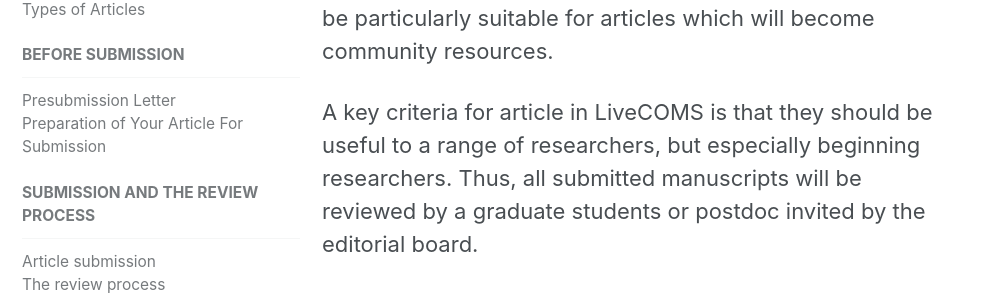
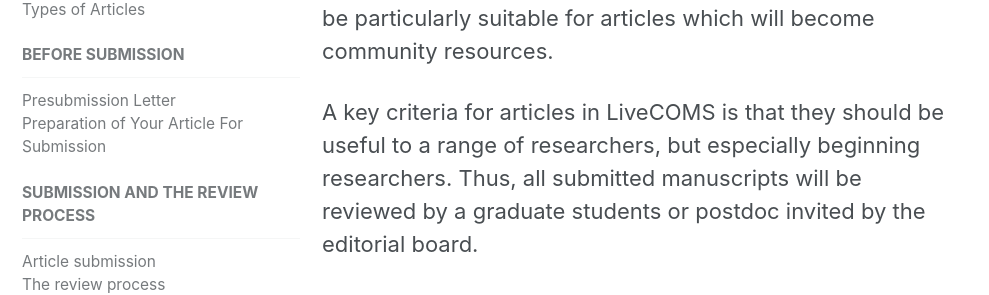
Before and after one commit to livecomsjournal/livecomsjournal.github.io, a Jekyll site: the page built from _author_instructions/01_policies.md, in a window 1280 px wide and 900 px high, scrolled down 11869 px. Shown: the part 161-456 px from the top of the window, without its empty margins (0-989 px from the left). Built offline with Jekyll 4.4.1, drawn with Linux system fonts in a browser that asks for light colours.

Commit message:
Typo fix.

```diff
--- a/_author_instructions/01_policies.md
+++ b/_author_instructions/01_policies.md
@@ -188,7 +188,7 @@
 This open revision approach may be particularly suitable for articles which will become community resources.
 
 
-A key criteria for article in LiveCOMS is that they should be useful to a range of researchers, but especially beginning researchers.
+A key criteria for articles in LiveCOMS is that they should be useful to a range of researchers, but especially beginning researchers.
 Thus, all submitted manuscripts will be reviewed by a graduate students or postdoc invited by the editorial board.
 
 Authors are also encouraged to have other researchers review their content, with comments and responses handled via the article's GitHub issue tracker.
```
Also changed, not shown: _editorial_policies/03_reviewer_information.md (+1 -1 lines).
